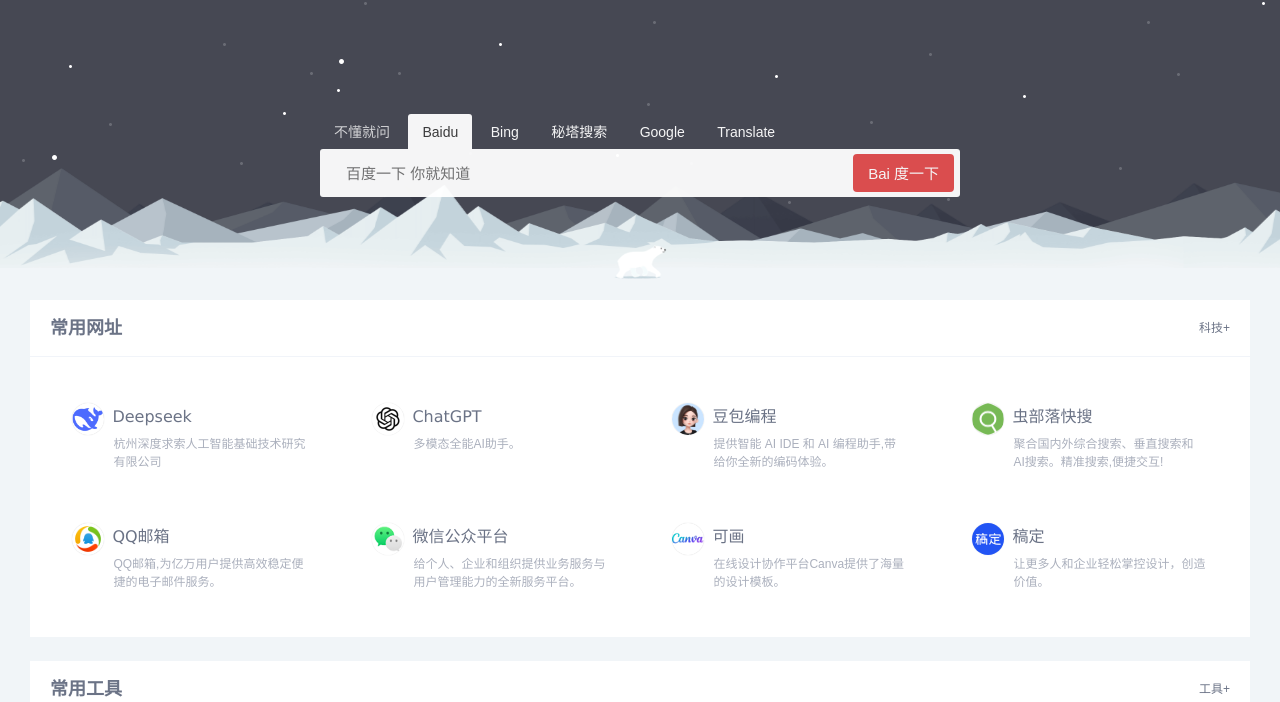
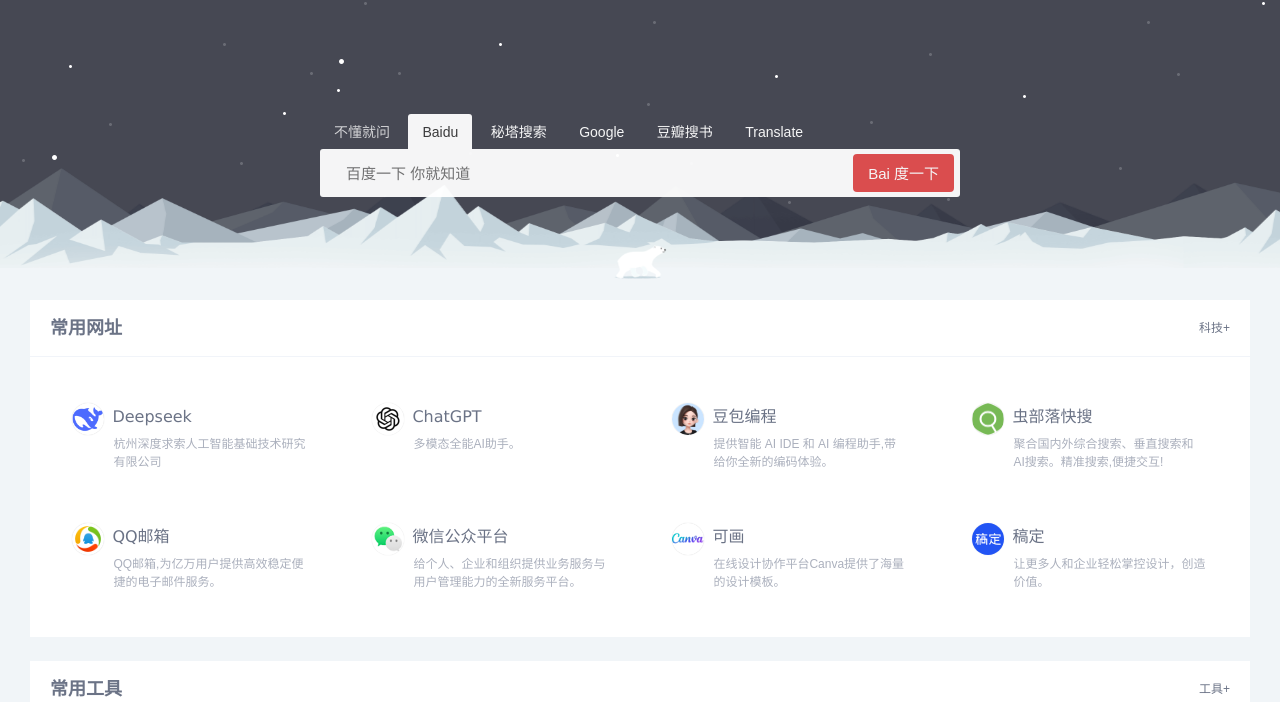
Before and after one commit to ljxfhy/ljxfhy.github.io, a plain HTML site: page index.html in a window 1280 px wide. Shown: the part 98-800 px from the top of the page. Drawn offline with Linux system fonts and the light colour scheme.

Commit message:
Update index.html

```diff
--- a/index.html
+++ b/index.html
@@ -110,9 +110,9 @@
     <ul class="selects">
       <li>不懂就问</li>
 		<li class="current" data-target="search_1"><span>Baidu</span></li>
-		<li data-target="search_2"><span>Bing</span></li>
-                <li data-target="search_3"><span>秘塔搜索</span></li>
-                <li data-target="search_4"><span>Google</span></li>
+		<li data-target="search_2"><span>秘塔搜索</span></li>
+                <li data-target="search_3"><span>Google</span></li>
+                <li data-target="search_4"><span>豆瓣搜书</span></li>
                 <li data-target="search_5"><span>Translate</span></li>
     </ul>
     <div class="cont">
```
